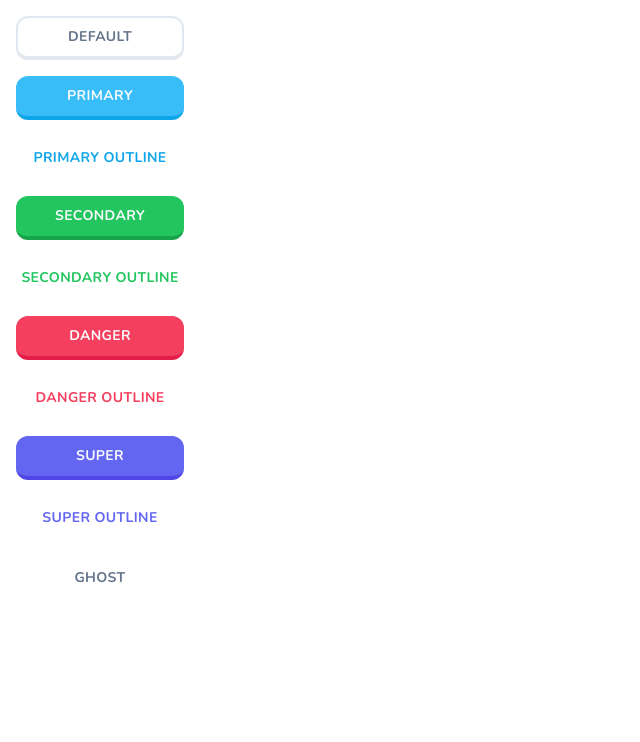
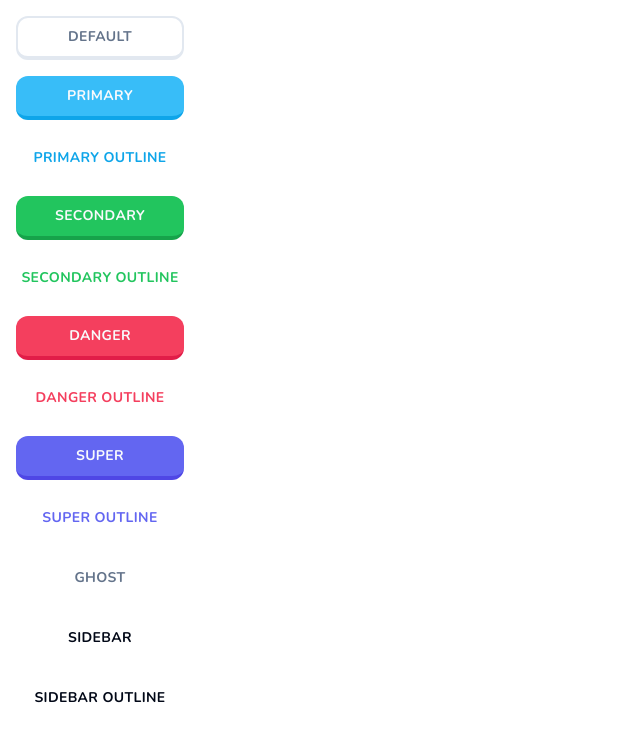
Before and after one commit to curlydoodle/duolingo-clone-nextjs, a Next.js app: page / in a window 1280 px wide. Shown: the top 742 px of the page, without its empty margins (0-640 px from the left). Built offline with nearby package versions, Linux system fonts and the light colour scheme.

Commit message:
update the Home page

```diff
--- a/app/page.tsx
+++ b/app/page.tsx
@@ -13,6 +13,8 @@ export default function Home() {
       <Button variant="super">Super</Button>
       <Button variant="superOutline">Super Outline</Button>
       <Button variant="ghost">Ghost</Button>
+      <Button variant="sidebar">Sidebar</Button>
+      <Button variant="sidebarOutline">Sidebar Outline</Button>
     </div>
   );
 }
```
